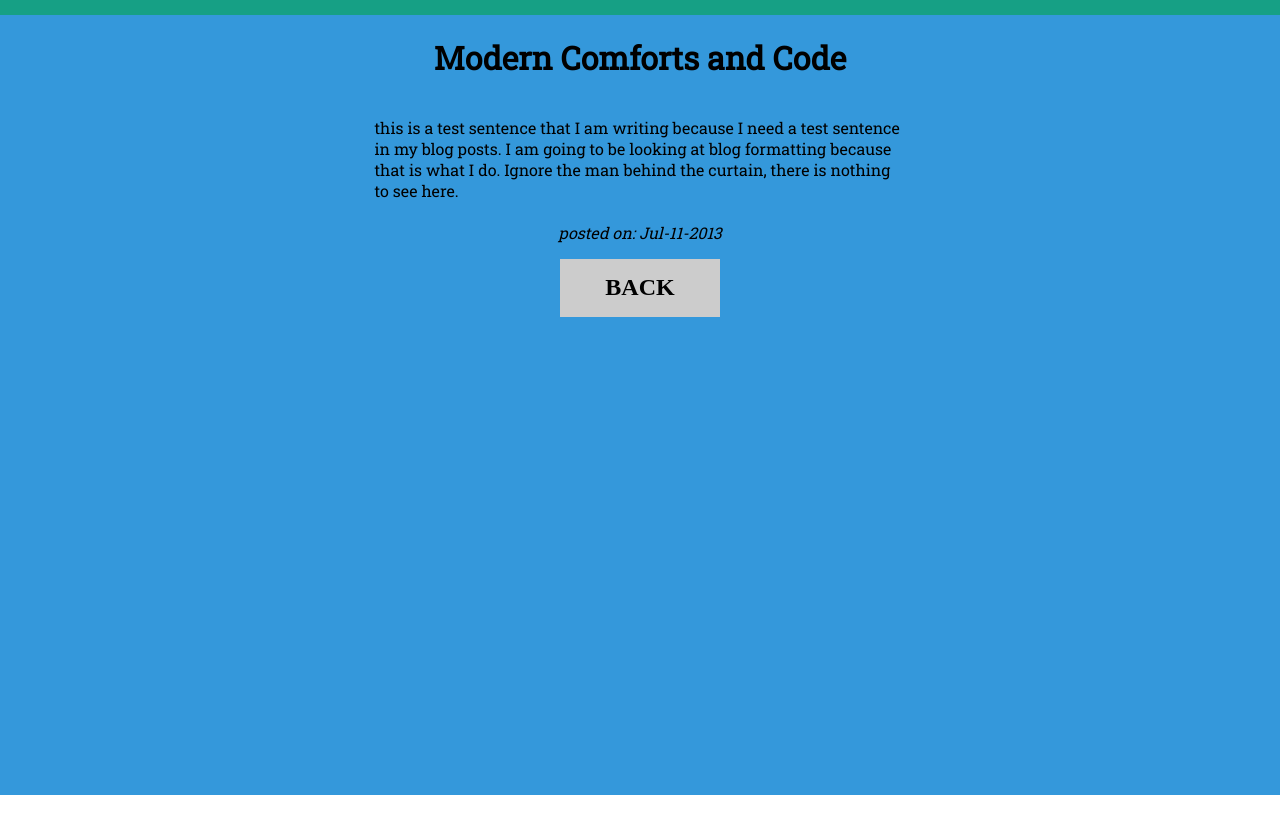
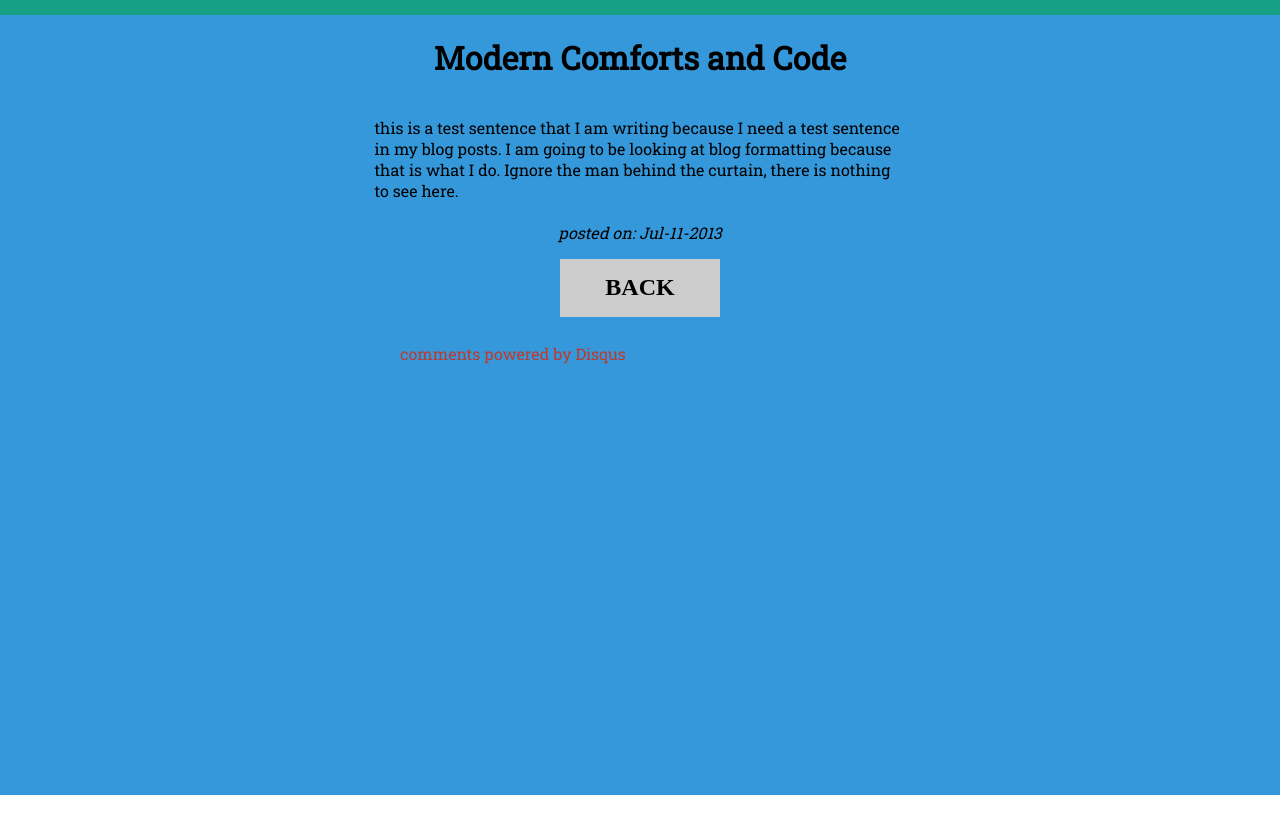
Before and after one commit to mattmawhinney/rawdata, a Jekyll site: the page built from _posts/2013-07-11-modern-comforts-and-code.markdown, in a window 1280 px wide. Shown: the top 834 px of the page. Built offline with Jekyll 4.4.1, drawn with Linux system fonts in a browser that asks for light colours; nearby versions of some CDN libraries; comment, search, counter and statistics services are not loaded.

Commit message:
Disqus now added and ready to be used.

```diff
--- a/_layouts/post.html
+++ b/_layouts/post.html
@@ -28,6 +28,21 @@
         <p class="meta">posted on: {{ page.date | date: "%b-%d-%Y" }}</p>
 
         <a class="back" href="/"><div class="button">BACK</div></a>
+
+        <div class="comments">
+          <div id="disqus_thread"></div>
+          <script type="text/javascript">
+            var disqus_shortname = 'zachgersh';
+
+            (function() {
+            var dsq = document.createElement('script'); dsq.type = 'text/javascript'; dsq.async = true;
+            dsq.src = '//' + disqus_shortname + '.disqus.com/embed.js';
+            (document.getElementsByTagName('head')[0] || document.getElementsByTagName('body')[0]).appendChild(dsq);
+            })();
+          </script>
+          <noscript>Please enable JavaScript to view the <a href="http://disqus.com/?ref_noscript">comments powered by Disqus.</a></noscript>
+          <a href="http://disqus.com" class="dsq-brlink">comments powered by <span class="logo-disqus">Disqus</span></a>
+        </div>
       </div>
     </div>
   </body>
--- a/css/post.css
+++ b/css/post.css
@@ -81,3 +81,14 @@
   font-size: 24px;
   text-align: center;
   color: #000000; }
+
+/* Comment section */
+.comments {
+  display: block;
+  float: left;
+  margin-right: 2.35765%;
+  width: 48.82117%;
+  margin-left: 25.58941%;
+  padding: 2.35765%; }
+  .comments:last-child {
+    margin-right: 0; }
```
Also changed, not shown: css/post.scss (+8 -0 lines).
